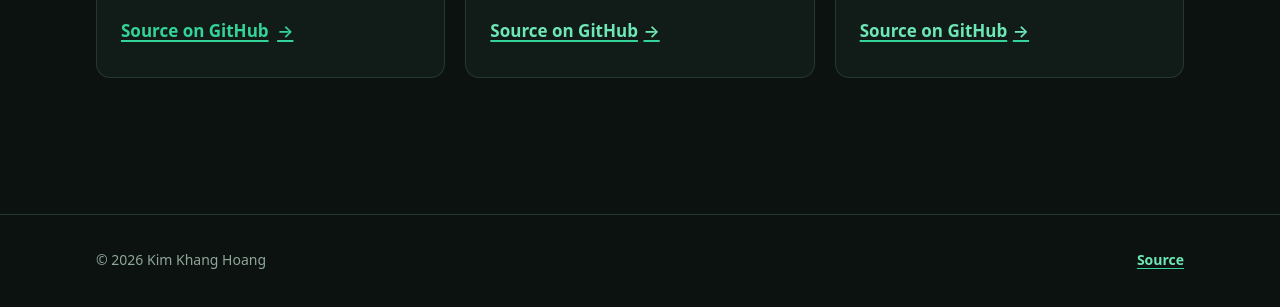
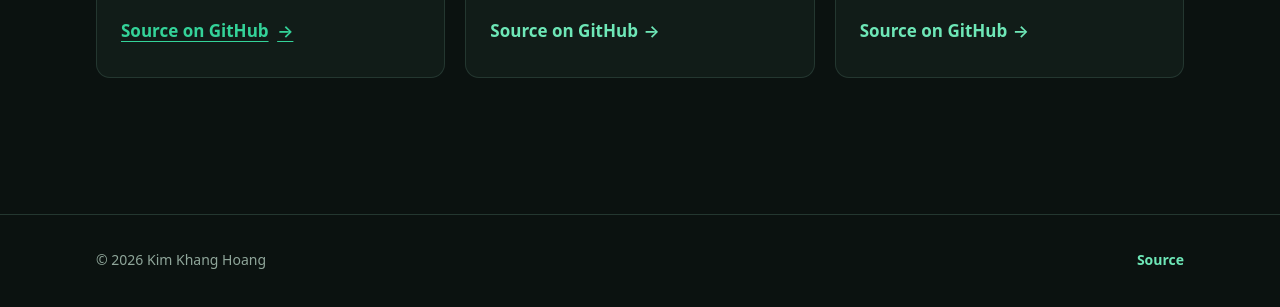
Before and after one commit to KimKhangHoang/portfolio, a plain HTML site: page index.html in a window 1280 px wide. In both pictures the pointer is over the link 205 px from the left and 1911 px from the top of the page. Shown: the part 1881-2188 px from the top of the page. Drawn offline with Linux system fonts and the light colour scheme.

Commit message:
Remove link underlines
Links no longer carry an accent-coloured underline. They stand apart
through colour and weight, and every link is a standalone button, icon or
text link rather than sitting inside a sentence, so colour alone never has
to carry the meaning. The "Source on GitHub" and footer source links gain
an underline on hover as feedback; keyboard focus keeps its outline.

```diff
--- a/assets/css/site.css
+++ b/assets/css/site.css
@@ -113,9 +113,7 @@ svg {
 
 a {
   color: var(--link);
-  text-decoration-color: var(--accent);
-  text-decoration-thickness: 0.1em;
-  text-underline-offset: 0.2em;
+  text-decoration: none;
 }
 
 a:hover {
@@ -179,7 +177,6 @@ ul {
   color: var(--heading);
   font-family: var(--font-heading);
   font-weight: 700;
-  text-decoration: none;
 }
 
 .monogram {
@@ -465,7 +462,6 @@ button.icon-link {
   background: var(--link);
   color: var(--bg);
   font-weight: 600;
-  text-decoration: none;
 }
 
 .button:hover {
@@ -553,6 +549,14 @@ button.icon-link {
   content: "→" / "";
 }
 
+/* Text links carry no underline at rest; hover adds one as feedback. */
+.mini__link:hover,
+.site-footer__link:hover {
+  text-decoration: underline;
+  text-decoration-thickness: 0.08em;
+  text-underline-offset: 0.25em;
+}
+
 @media (prefers-reduced-motion: no-preference) {
   .mini__link::after {
     transition: transform 0.2s ease;
```
